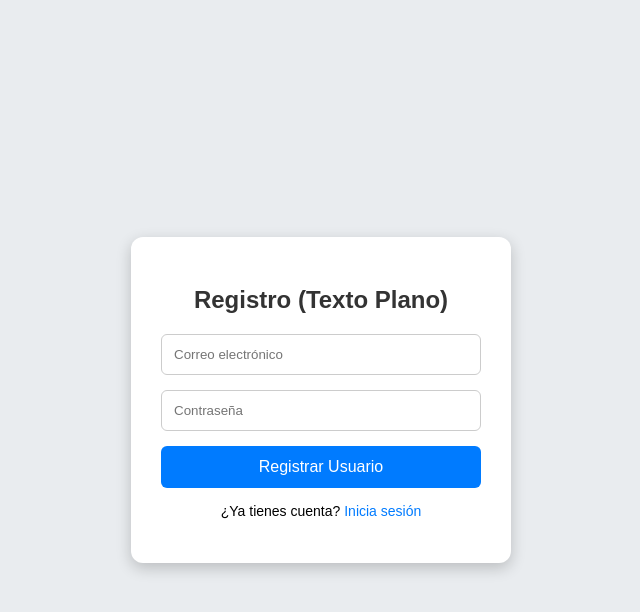
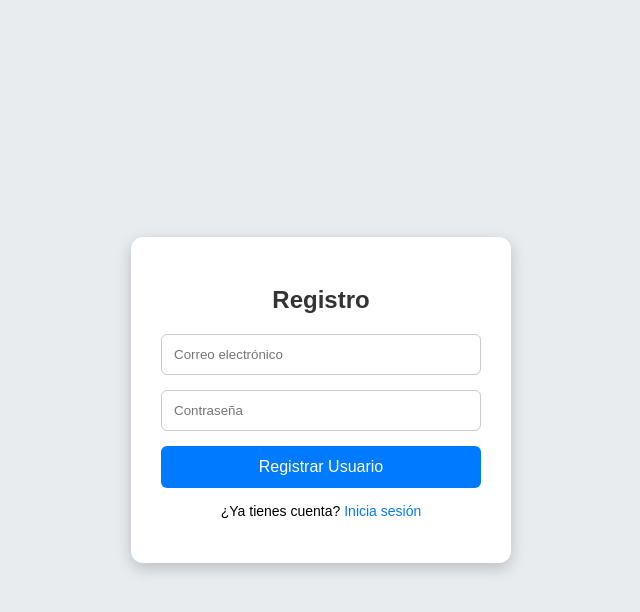
Before and after one commit to Chai7u7/topicos-unidad-3, a plain HTML site: page index.html in a window 1280 px wide. Both pictures are taken after a click on the link "Regístrate". Shown: the whole page, without its empty margins (319-959 px from the left). Drawn offline with nearby package versions, Linux system fonts and the light colour scheme.

Commit message:
Remove unnecessary text from registration header in index.html

```diff
--- a/index.html
+++ b/index.html
@@ -17,7 +17,7 @@
         </div>
 
         <div id="register-box" class="form-box hidden">
-            <h2>Registro (Texto Plano)</h2>
+            <h2>Registro</h2>
             <input type="email" id="reg-email" placeholder="Correo electrónico">
             <input type="password" id="reg-password" placeholder="Contraseña">
             <button onclick="registrar()">Registrar Usuario</button>
```
